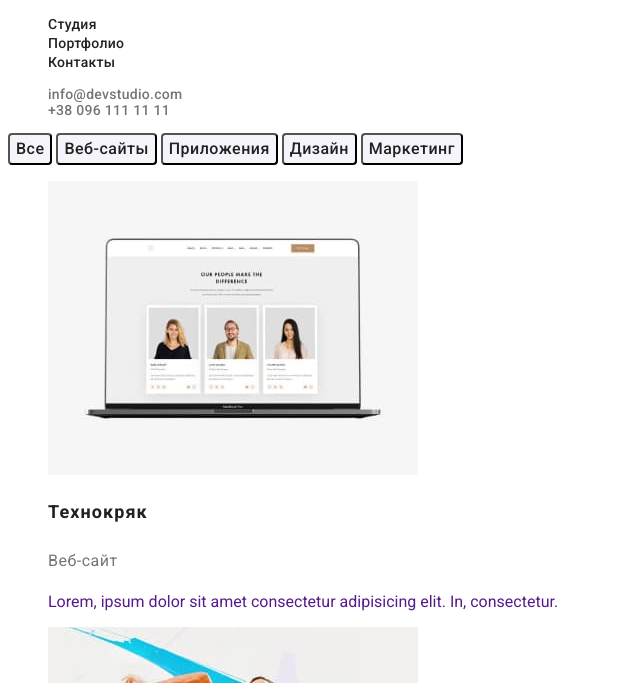
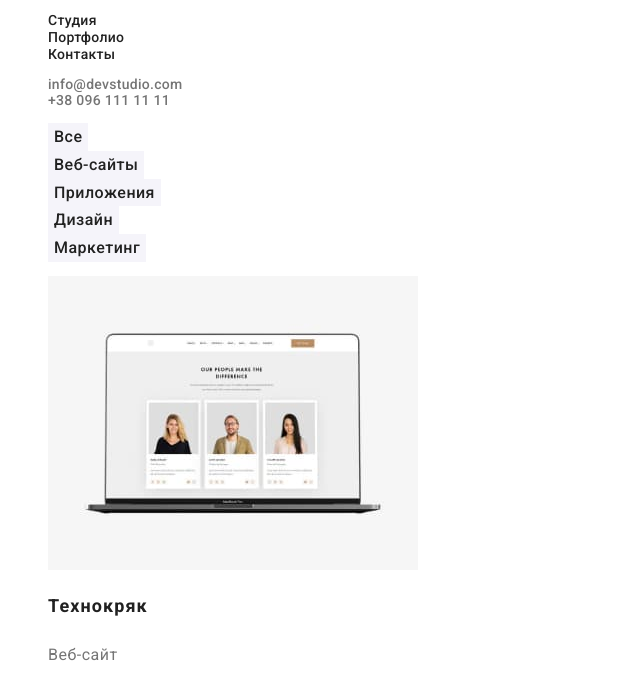
Before and after one commit to V77Nik/-goit-markup-hw-02-01, a plain HTML site: page portfolio.html in a window 1280 px wide. Shown: the part 41-724 px from the top of the page, without its empty margins (0-640 px from the left). Drawn offline with Linux system fonts and the light colour scheme.

Commit message:
работа2 версия3

```diff
--- a/css/styles.css
+++ b/css/styles.css
@@ -3,13 +3,14 @@
     --first-title-color: #212121;
     --second-title-color: #ffffff;
     --third-title-color: #757575;
-    --footer-color: rgba(255, 255, 255, 0.6);
-    --hero-bgc-color: #2f303a;
+    --foot-color: rgba(255, 255, 255, 0.6);
+    --key-bgc-color: #2f303a;
 }
 
 body {
     font-family: 'Roboto', sans-serif;
-    background-color: #ffffff;
+    font-size: 14px;
+    color: var(--first-title-color);
 
 }
 
@@ -20,6 +21,8 @@ body {
 .link {
     text-decoration: none;
 }
+
+
 
 /*-------------------------------------HEADER--------------------------------------*/
 
@@ -68,10 +71,12 @@ body {
     color: var(--accent-color);
 }
 
+
+
 /*--------------------------------------HERO--------------------------------------------*/
 
 .hero {
-    background-color: var(--hero-bgc-color);
+    background-color: var(--key-bgc-color);
 }
 
 .hero-title {
@@ -178,7 +183,7 @@ body {
 /*--------------------------------------FOOTER--------------------------------------------*/
 
 .footer {
-    background: var(--hero-bgc-color);
+    background: var(--key-bgc-color);
 }
 
 .footer-address {
@@ -212,7 +217,7 @@ body {
     font-size: 14px;
     line-height: 1.71;
     letter-spacing: 0.03em;
-    color: var(--footer-color)
+    color: var(--foot-color)
 }
 
 .footer-map:hover,
@@ -240,7 +245,7 @@ body {
     letter-spacing: 0.03em;
     color: var(--first-title-color);
     background: #F5F4FA;
-    border-radius: 4px;
+    border: none;
 }
 
 .btn:hover,
--- a/portfolio.html
+++ b/portfolio.html
@@ -38,16 +38,16 @@
         </ul>
     </header>
     <main>
-        <!---------------------------------BUTTON------------------------------------------------>
-        <div>
-            <button type="button" class="btn">Все</button>
-            <button type="button" class="btn">Веб-сайты</button>
-            <button type="button" class="btn">Приложения</button>
-            <button type="button" class="btn">Дизайн</button>
-            <button type="button" class="btn">Маркетинг</button>
-        </div>
         <!---------------------------------WORKS-------------------------------------------------->
         <section>
+            <ul class="list">
+                <li><button type="button" class="btn">Все</button></li>
+                <li><button type="button" class="btn">Веб-сайты</button></li>
+                <li><button type="button" class="btn">Приложения</button></li>
+                <li><button type="button" class="btn">Дизайн</button></li>
+                <li><button type="button" class="btn">Маркетинг</button></li>
+            </ul>
+
             <h1 class="visually-hidden">Наши работы</h1>
             <ul class="portfolio-list list">
                 <li class="portfolio-item">
@@ -55,7 +55,7 @@
                         <img src="./images/img-s.jpg" alt="люди" width="370">
                         <h2 class="portfolio-title">Технокряк</h2>
                         <p class="portfolio-text">Веб-сайт</p>
-                        <p>Lorem, ipsum dolor sit amet consectetur adipisicing elit. In, consectetur.</p>
+
                     </a>
                 </li>
                 <li class="portfolio-item">
@@ -63,7 +63,7 @@
                         <img src="./images/img11.jpg" alt="два баскетболиста" width="370">
                         <h2 class="portfolio-title">Постер New Orlean vs Golden Star</h2>
                         <p class="portfolio-text">Дизайн</p>
-                        <p>Lorem, ipsum dolor sit amet consectetur adipisicing elit. In, consectetur.</p>
+
                     </a>
                 </li>
                 <li class="portfolio-item">
@@ -71,7 +71,7 @@
                         <img src="./images/img21.jpg" alt="реклама ресторана" width="370">
                         <h2 class="portfolio-title">Ресторан Seafood</h2>
                         <p class="portfolio-text">Приложение</p>
-                        <p>Lorem, ipsum dolor sit amet consectetur adipisicing elit. In, consectetur.</p>
+
                     </a>
                 </li>
                 <li class="portfolio-item">
@@ -79,7 +79,7 @@
                         <img src="./images/img31.jpg" alt="наушники" width="370">
                         <h2 class="portfolio-title">Проект Prime</h2>
                         <p class="portfolio-text">Маркетинг</p>
-                        <p>Lorem ipsum dolor sit, amet consectetur adipisicing elit. Mollitia, nulla.</p>
+
                     </a>
                 </li>
                 <li class="portfolio-item">
@@ -87,7 +87,7 @@
                         <img src="./images/img41.jpg" alt="две коробки" width="370">
                         <h2 class="portfolio-title">Проект Boxes</h2>
                         <p class="portfolio-text">Приложение</p>
-                        <p>Lorem, ipsum dolor sit amet consectetur adipisicing elit. In, consectetur.</p>
+
                     </a>
                 </li>
                 <li class="portfolio-item">
@@ -95,7 +95,7 @@
                         <img src="./images/img51.jpg" alt="монитор компьютера" width="370">
                         <h2 class="portfolio-title">Inspiration has no Borders</h2>
                         <p class="portfolio-text">Веб-сайт</p>
-                        <p>Lorem, ipsum dolor sit amet consectetur adipisicing elit. In, consectetur.</p>
+
                     </a>
                 </li>
                 <li class="portfolio-item">
@@ -103,7 +103,7 @@
                         <img src="./images/img61.jpg" alt="раскрытый журнал" width="370">
                         <h2 class="portfolio-title">Издание Limited Edition</h2>
                         <p class="portfolio-text">Дизайн</p>
-                        <p>Lorem, ipsum dolor sit amet consectetur adipisicing elit. In, consectetur.</p>
+
                     </a>
                 </li>
                 <li class="portfolio-item">
@@ -111,7 +111,7 @@
                         <img src="./images/img71.jpg" alt="бирка" width="370">
                         <h2 class="portfolio-title">Проект LAB</h2>
                         <p class="portfolio-text">Маркетинг</p>
-                        <p>Lorem, ipsum dolor sit amet consectetur adipisicing elit. In, consectetur.</p>
+
                     </a>
                 </li>
                 <li class="portfolio-item">
@@ -119,7 +119,7 @@
                         <img src="./images/img81.jpg" alt="ноутбук">
                         <h2 class="portfolio-title">Growing Business</h2>
                         <p class="portfolio-text">Приложение</p>
-                        <p>Lorem, ipsum dolor sit amet consectetur adipisicing elit. In, consectetur.</p>
+
                     </a>
                 </li>
             </ul>
```
